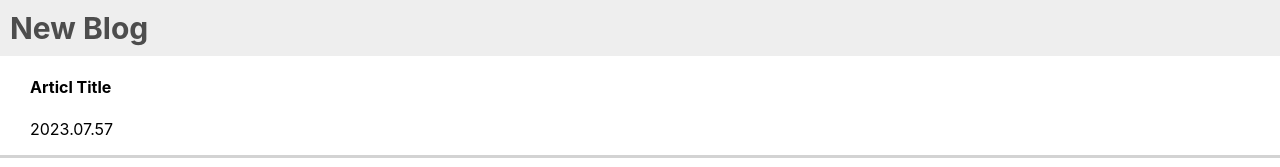
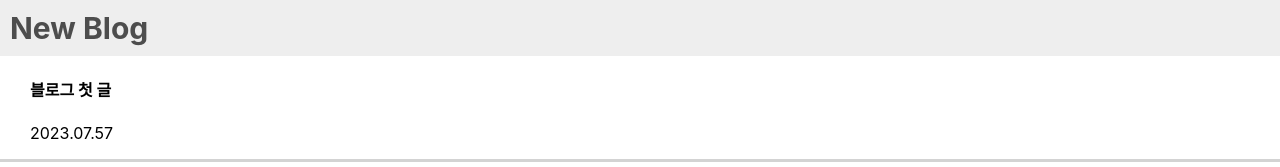
Before and after one commit to Jangmyun/Study, a React (Create React App) app in the folder React/blog/: page / in a window 1280 px wide. Shown: the top 167 px of the page. Built offline with nearby package versions, Linux system fonts and the light colour scheme.

Commit message:
블로그 글 리스트 생성

```diff
--- a/React/blog/src/App.js
+++ b/React/blog/src/App.js
@@ -1,17 +1,18 @@
-
 import './App.css';
+import { useState } from "react"; //useState 사용할때 import 해야함
 
 function App() {
 
   let blogTitle = "New Blog";
+  var [articleTitle, b] = useState('블로그 첫 글'); // JS의 Destructuring 문법 사용한 useState생성
 
   return (
     <div className="App">
       <div class="nav">
-        <h4 style={{fontSize :'30px'}}>{blogTitle}</h4>
+        <h4 style={{fontSize :'30px'}}>{ blogTitle }</h4>
       </div>
       <div className="list">
-        <h4>Articl Title</h4>
+        <h4>{ articleTitle }</h4>
         <p>2023.07.57</p>
       </div>
     </div>
```
